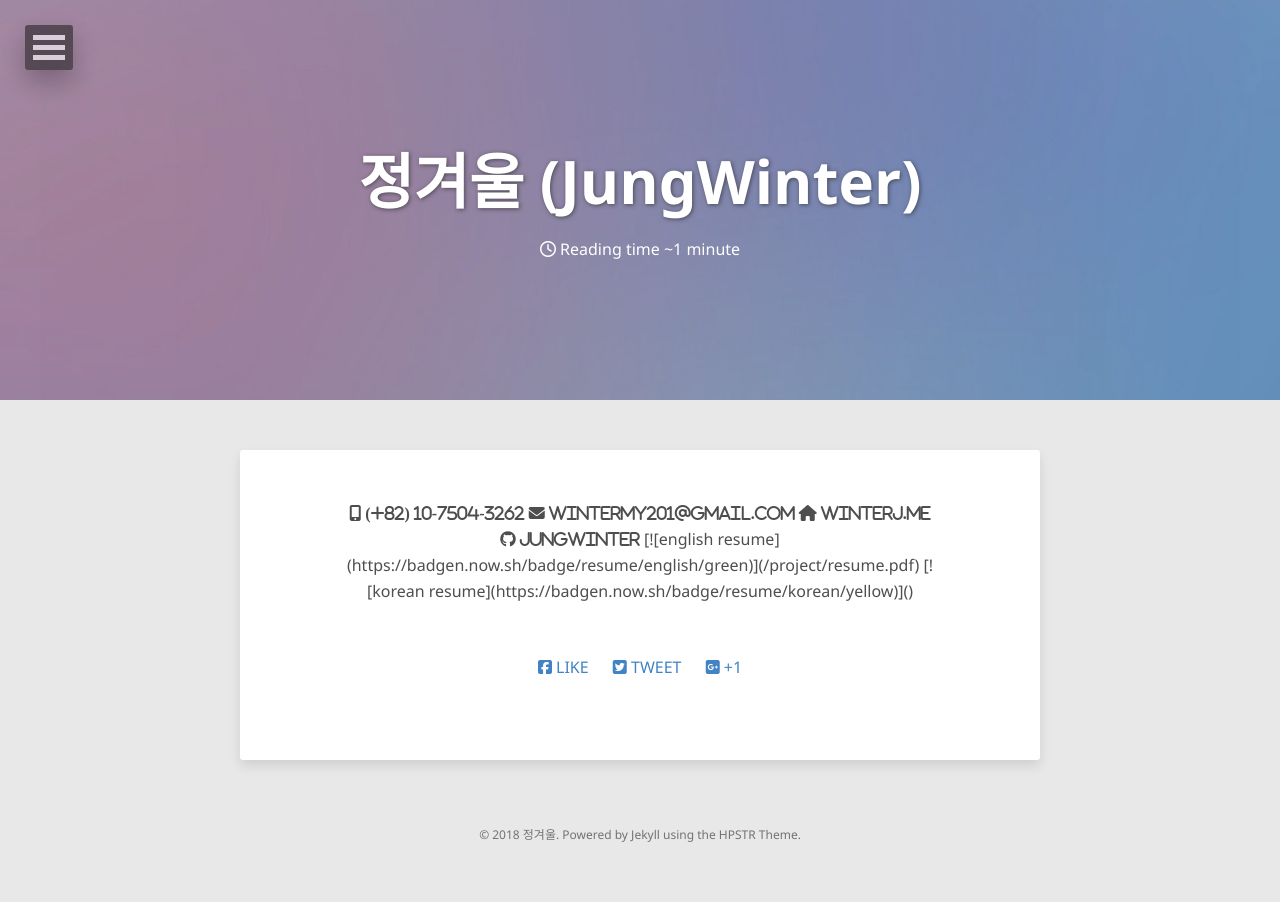
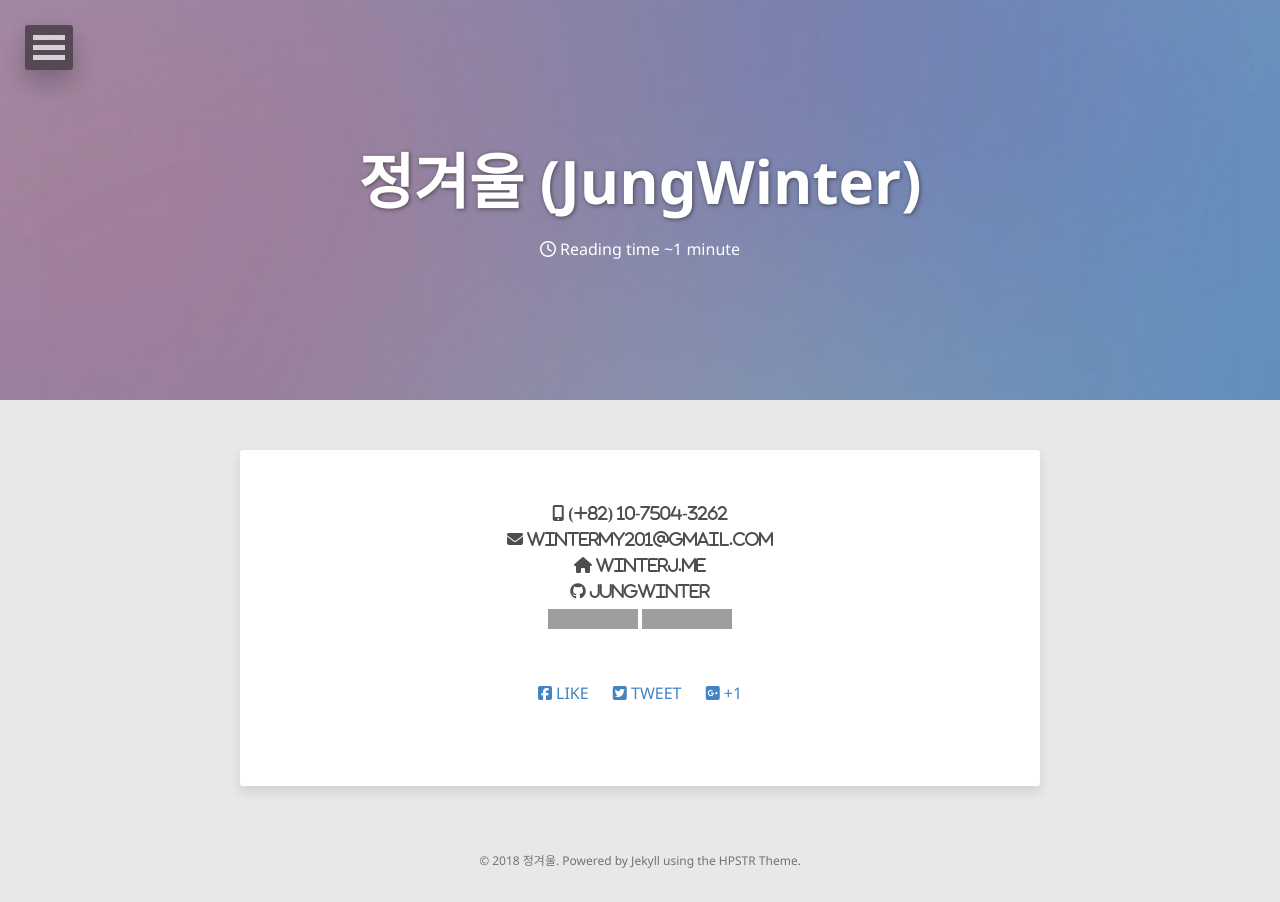
Before and after one commit to winterjung/JungWinter.github.io, a Jekyll site: the page built from about/index.md, in a window 1280 px wide. Built offline with Jekyll 4.4.1, drawn with Linux system fonts in a browser that asks for light colours; nearby versions of some CDN libraries; grey boxes are pictures that could not be loaded.

Commit message:
Disable markdown

```diff
--- a/about/index.md
+++ b/about/index.md
@@ -8,14 +8,13 @@ comments: false
 
 <script src="https://use.fontawesome.com/938223e0c9.js"></script>
 
-<div align=center>
+<div markdown="0" align="center">
 
-  <i class="fa fa-mobile" aria-hidden="true"> (+82) 10-7504-3262</i>
-  <i class="fa fa-envelope" aria-hidden="true">  wintermy201@gmail.com</i>
-  <i class="fa fa-home" aria-hidden="true"> winterj.me</i>
-  <i class="fa fa-github" aria-hidden="true"> JungWinter</i>
+  <i class="fa fa-mobile" aria-hidden="true">&nbsp;(+82) 10-7504-3262</i><br>
+  <i class="fa fa-envelope" aria-hidden="true">&nbsp;wintermy201@gmail.com</i><br>
+  <i class="fa fa-home" aria-hidden="true">&nbsp;winterj.me</i><br>
+  <i class="fa fa-github" aria-hidden="true">&nbsp;JungWinter</i><br>
 
-  [![english resume](https://badgen.now.sh/badge/resume/english/green)]({{ site.baseurl }}/project/resume.pdf)
-  [![korean resume](https://badgen.now.sh/badge/resume/korean/yellow)]({{ site.baseurl }})
-
+  <a href="{{ site.baseurl }}/project/resume.pdf"><img src="https://badgen.now.sh/badge/resume/english/green" alt="english resume"></a>
+  <a href="{{ site.baseurl }}"><img src="https://badgen.now.sh/badge/resume/korean/yellow" alt="korean resume"></a>
 </div>
```
